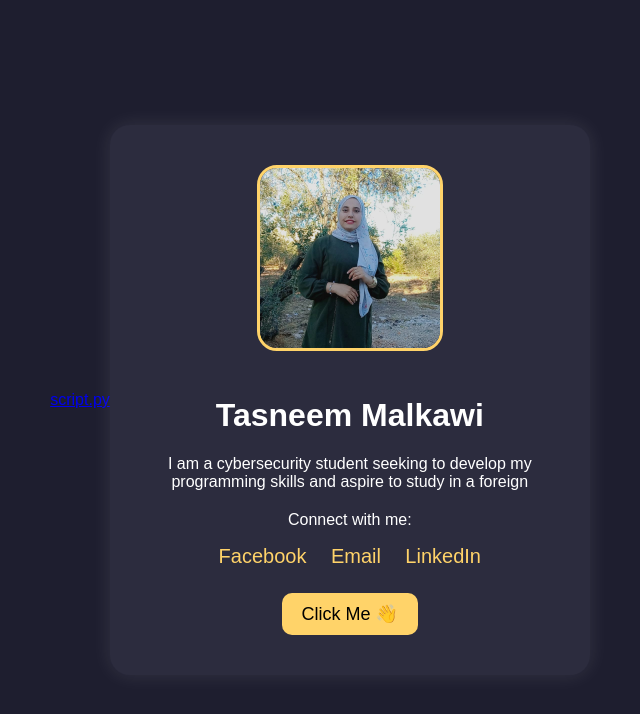
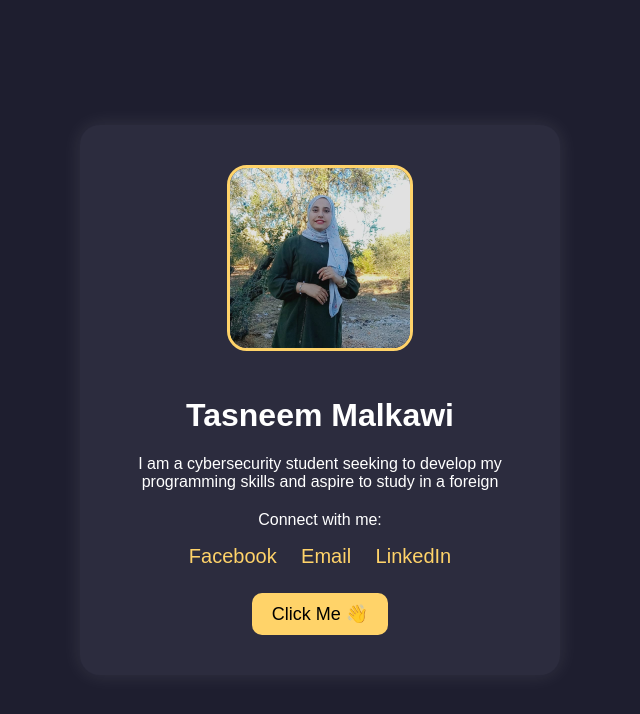
Before and after one commit to amer-2004/tasneemp, a plain HTML site: page tasneemp/index.html in a window 1280 px wide. Shown: the whole page, without its empty margins (320-960 px from the left). Drawn offline with Linux system fonts and the light colour scheme.

Commit message:
Update index.html

```diff
--- a/tasneemp/index.html
+++ b/tasneemp/index.html
@@ -5,7 +5,7 @@
   <meta name="viewport" content="width=device-width, initial-scale=1.0">
   <title>Tasneem Malkawi - Personal Website</title>
   <link rel="stylesheet" href="style.css">
-  <a href="https://raw.githubusercontent.com/amer-2004/-1/main/script.py" target="_blank"> script.py</a>
+
 
 </head>
 <body>
```
